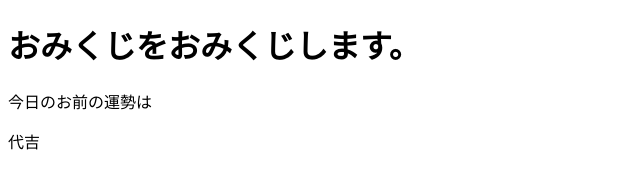
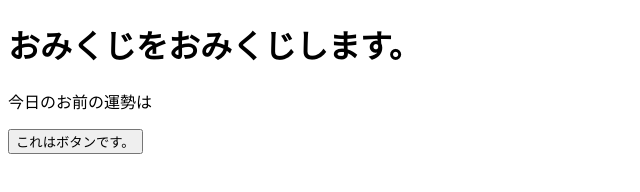
Before and after one commit to 256-daisuki/gomibako, a plain HTML site: page joshishougakusei/omikuji/index.html in a window 1280 px wide. Shown: the whole page, without its empty margins (0-640 px from the left). Drawn offline with Linux system fonts and the light colour scheme.

Commit message:
ボタンを追加

```diff
--- a/joshishougakusei/omikuji/index.html
+++ b/joshishougakusei/omikuji/index.html
@@ -8,6 +8,7 @@
 <body>
     <h1>おみくじをおみくじします。</h1>
     <p>今日のお前の運勢は<p id="answer"></p></p>
+    <button id="button" onclick="btnClick();">これはボタンです。</button>
     <script src="script.js"></script>
 </body>
 </html>
--- a/joshishougakusei/omikuji/script.js
+++ b/joshishougakusei/omikuji/script.js
@@ -1,4 +1,6 @@
-const p_element = document.querySelector("#answer");
-const omikuji = ["凶", "吉", "末吉", "庄吉", "忠吉", "代吉"];
-const omikuji_answer = omikuji[Math.floor(Math.random() * omikuji.length)];
-p_element.textContent = omikuji_answer;
+function btnClick(){
+    const p_element = document.querySelector("#answer");
+    const omikuji = ["凶", "吉", "末吉", "庄吉", "忠吉", "代吉"];
+    const omikuji_answer = omikuji[Math.floor(Math.random() * omikuji.length)];
+    p_element.textContent = omikuji_answer;
+}
```
